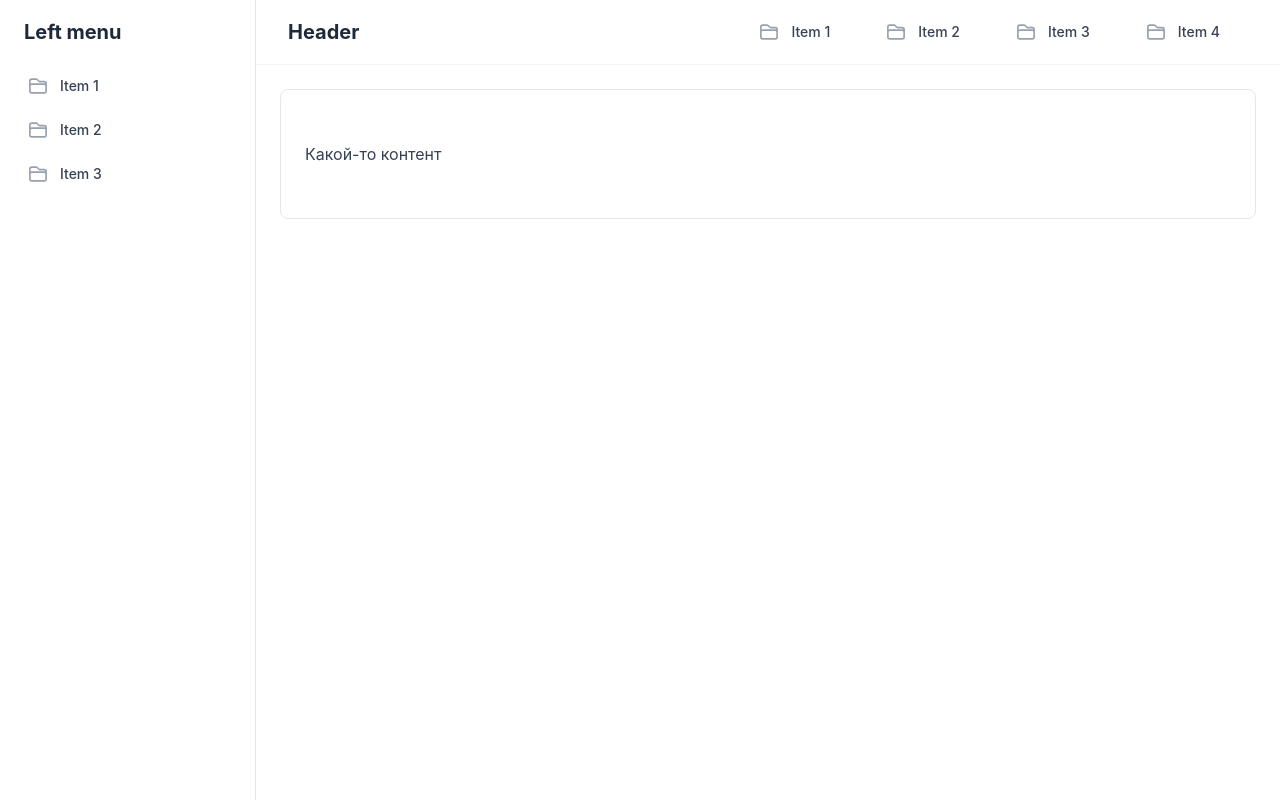
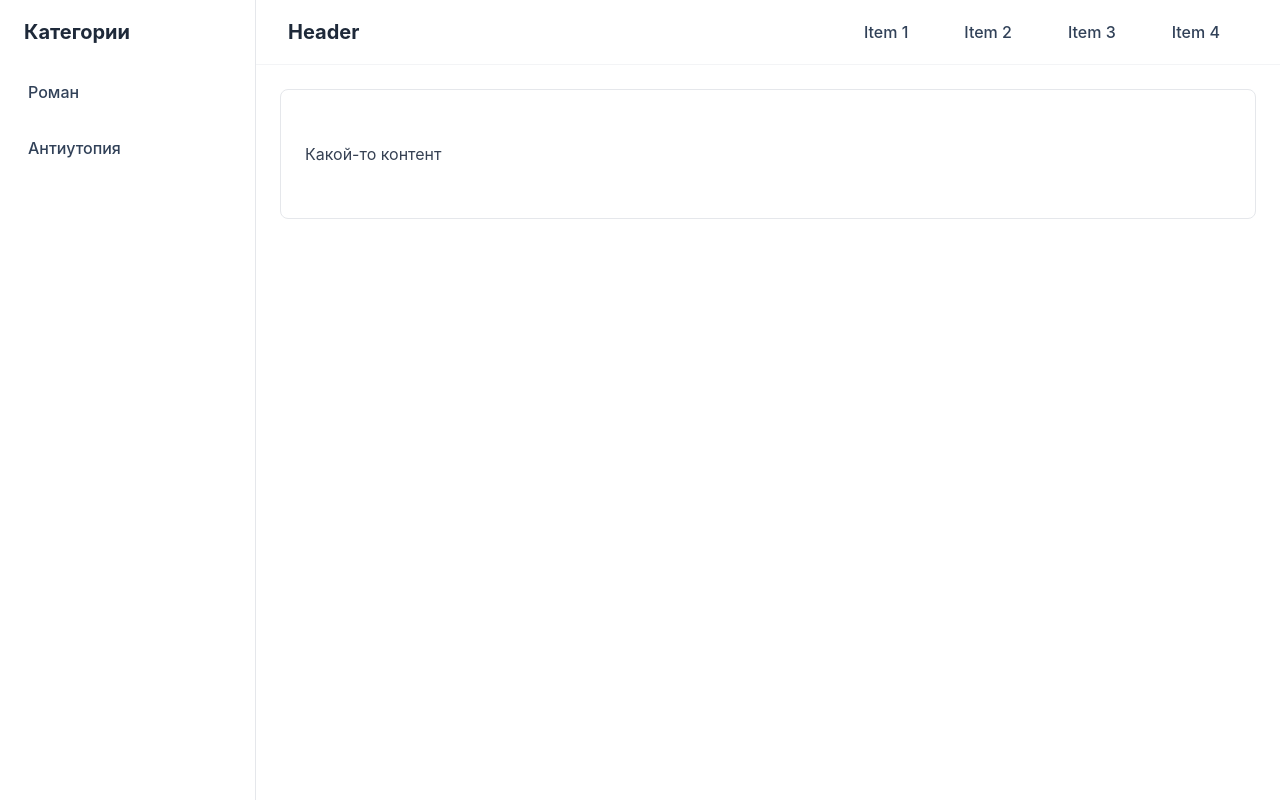
Before and after one commit to ekthrn/angular-study-project, an Angular app: page / in a window 1280 px wide. Built offline with nearby package versions, Linux system fonts and the light colour scheme.

Commit message:
Create MenuFilterService

```diff
--- a/src/app/features/main/left-menu/left-menu.component.ts
+++ b/src/app/features/main/left-menu/left-menu.component.ts
@@ -2,6 +2,7 @@ import { Component } from '@angular/core';
 import { NgFor } from '@angular/common';
 
 import { MenuItemComponent } from "@components/menu-item/menu-item.component";
+import {MOCK_BOOKS} from "@mock-data/books.mock";
 
 @Component({
   selector: 'app-left-menu',
@@ -13,6 +14,12 @@ import { MenuItemComponent } from "@components/menu-item/menu-item.component";
   styleUrl: './left-menu.component.scss'
 })
 export class LeftMenuComponent {
-  public menuItems: string[] = ['Item 1', 'Item 2', 'Item 3'];
-  public typeMenu: string = 'Left menu';
+  public menuItems: string[] = [
+    ...new Set(MOCK_BOOKS.filter(el => !!el).flatMap(el => el.genre))
+  ];
+  public typeMenu: string = 'Категории';
+
+  public trackByFn(index: number, item: string): string {
+    return item;
+  }
 }
--- a/src/app/shared/components/menu-item/menu-item.component.html
+++ b/src/app/shared/components/menu-item/menu-item.component.html
@@ -1,15 +1,4 @@
-<a
-  class="flex items-center group cursor-pointer rounded-lg px-3 py-2 text-sm font-medium text-gray-700 transition-all duration-200 hover:bg-indigo-50 hover:text-indigo-700"
-  (click)="alertMessage(name, typeMenu)"
->
-  <svg
-    xmlns="http://www.w3.org/2000/svg"
-    class="h-5 w-5 flex-shrink-0 text-gray-400 group-hover:text-indigo-600"
-    fill="none"
-    viewBox="0 0 24 24"
-    stroke="currentColor"
-  >
-    <path stroke-linecap="round" stroke-linejoin="round" stroke-width="2" d="M2.25 12.75V12A2.25 2.25 0 0 1 4.5 9.75h15A2.25 2.25 0 0 1 21.75 12v.75m-8.69-6.44-2.12-2.12a1.5 1.5 0 0 0-1.061-.44H4.5A2.25 2.25 0 0 0 2.25 6v12a2.25 2.25 0 0 0 2.25 2.25h15A2.25 2.25 0 0 0 21.75 18V9a2.25 2.25 0 0 0-2.25-2.25h-5.379a1.5 1.5 0 0 1-1.06-.44Z" />
-  </svg>
-  <span class="ml-3 truncate">{{name}}</span>
+<a class="flex items-center group cursor-pointer rounded-lg px-3 py-3 text-m font-medium text-slate-700 transition-all duration-200 hover:text-rose-800 hover:font-bold"
+   (click)="send(name)">
+    <span class="flex-1">{{name}}</span>
 </a>
--- a/src/app/shared/components/menu-item/menu-item.component.ts
+++ b/src/app/shared/components/menu-item/menu-item.component.ts
@@ -1,4 +1,6 @@
-import { Component, Input } from '@angular/core';
+import { Component, Input} from '@angular/core';
+
+import {MenuFilterService} from "@services/menu-filter.service";
 
 @Component({
   selector: 'app-menu-item',
@@ -10,7 +12,11 @@ export class MenuItemComponent {
   @Input() name: string = '';
   @Input() typeMenu: string = '';
 
-  public alertMessage(item: string, typeMenu:string){
-    alert(`Вы кликнули на ${item} в ${typeMenu}`)
+  constructor(
+      private filterService: MenuFilterService
+  ) {}
+
+  public send(item: string) {
+    this.filterService.setItem(item);
   }
 }
--- /dev/null
+++ b/src/app/shared/services/menu-filter.service.ts
@@ -0,0 +1,14 @@
+import { Injectable } from '@angular/core';
+import {BehaviorSubject, Observable} from 'rxjs';
+
+@Injectable({
+  providedIn: 'root',
+})
+export class MenuFilterService {
+  private selectedSource = new BehaviorSubject<string | null>(null);
+  selectedItem$: Observable<string | null> = this.selectedSource.asObservable();
+
+  public setItem(item: string) {
+    this.selectedSource.next(item);
+  }
+}
--- a/tsconfig.json
+++ b/tsconfig.json
@@ -22,7 +22,9 @@
     "paths": {
       "@features/*": ["src/app/features/*"],
       "@components/*": ["src/app/shared/components/*"],
-      "@models/*": ["src/app/shared/models/*"]
+      "@models/*": ["src/app/shared/models/*"],
+      "@services/*": ["src/app/shared/services/*"],
+      "@mock-data/*": ["src/app/mock-data/*"]
     }
   },
   "angularCompilerOptions": {
```
